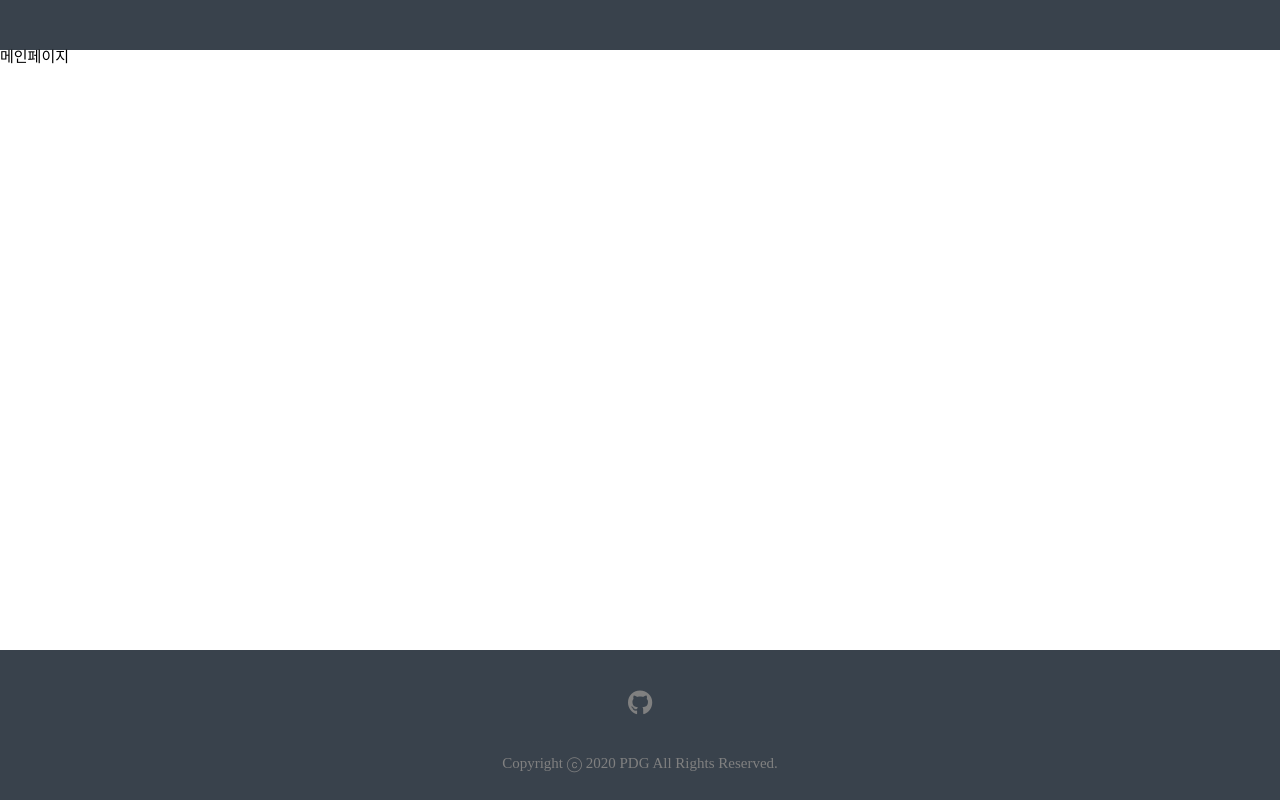
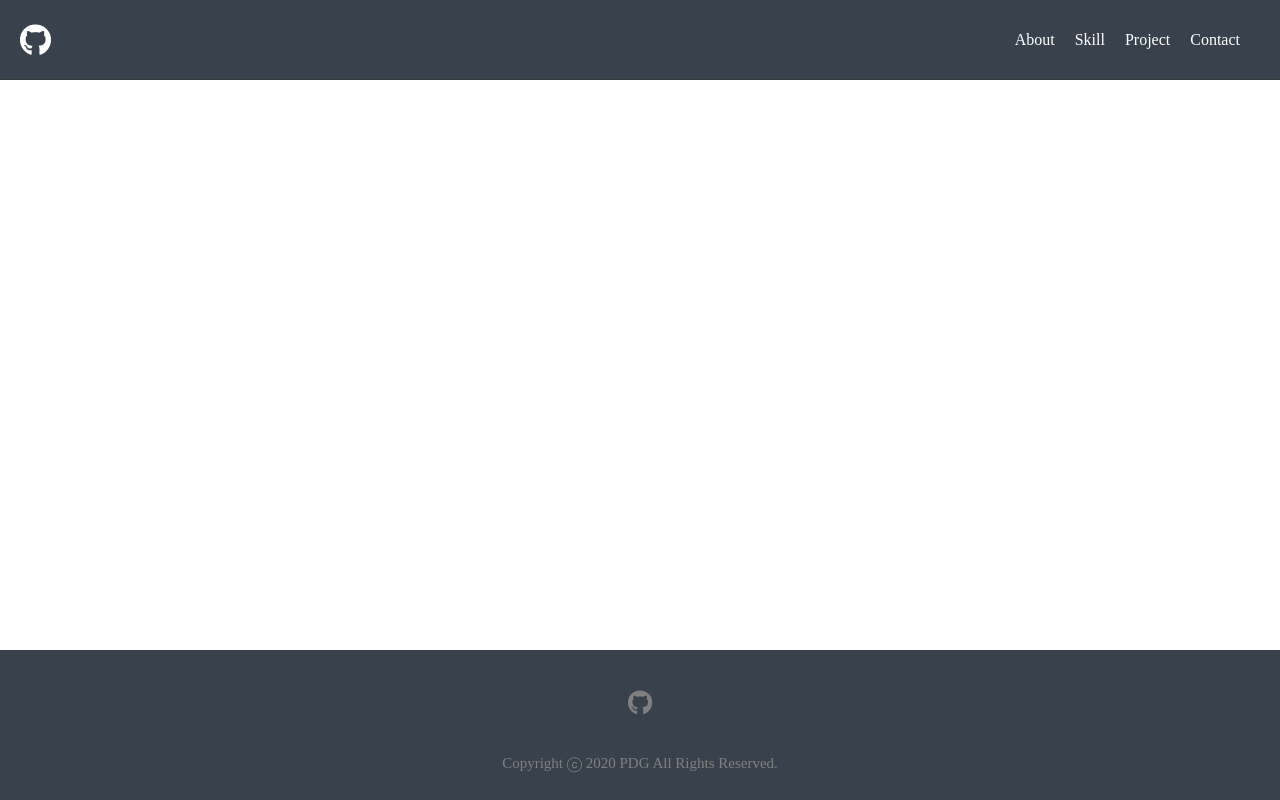
Before and after one commit to DoGeol/portfolio, a React (Create React App) app: page / in a window 1280 px wide. Built offline with nearby package versions, Linux system fonts and the light colour scheme.

Commit message:
[feat] Header Nav 추가

```diff
--- a/src/components/Header/Header.tsx
+++ b/src/components/Header/Header.tsx
@@ -1,18 +1,76 @@
-import React from 'react';
+import React, { useState } from 'react';
 import styled from 'styled-components';
 
 const StyledHeader = styled.header`
-  height: 50px;
+  height: 80px;
+  padding: 0 20px;
+  top: 0;
   background: #39424c;
-  width: auto;
+  width: 100%;
+  z-index: 9999;
+  box-sizing: border-box;
+  border-bottom: 1px solid #38393a;
+  position: fixed;
+`;
+
+const HeaderLogo = styled.div`
+  float: left;
+  padding: 24px 0;
+  font-size: 32px;
+  color: white;
+`;
+
+const HeaderNav = styled.ul`
+  height: 100%;
+  float: right;
+  display: flex;
+  padding: 24px 0;
+  align-items: center;
+  justify-content: center;
+  @media screen and (max-width: 1280px) {
+    margin-right: 10px;
+  }
 `;
 
 function Header() {
   return (
     <StyledHeader>
-
+      <HeaderLogo>
+        <i className={`fab fa-github`} />
+      </HeaderLogo>
+      <HeaderNav>
+        <HeaderNavItem tabName={'About'} href={'#test'} />
+        <HeaderNavItem tabName={'Skill'} href={'#test'} />
+        <HeaderNavItem tabName={'Project'} href={'#test'} />
+        <HeaderNavItem tabName={'Contact'} href={'#test'} />
+      </HeaderNav>
     </StyledHeader>
   );
 }
 
+const NavItem = styled.li`
+  color: white;
+  font-size: 16px;
+
+  ${'a'} {
+    padding: 20px 10px;
+
+    &:hover {
+      border-bottom: 3px solid white;
+      transition: .1s ease-out;
+    }
+  }
+`;
+
+interface navItemProps {
+  tabName: string;
+  href: string;
+}
+
+function HeaderNavItem(props: navItemProps) {
+  return (
+    <NavItem><a href={props.href}>{props.tabName}</a></NavItem>
+  );
+}
+
 export default Header;
```
